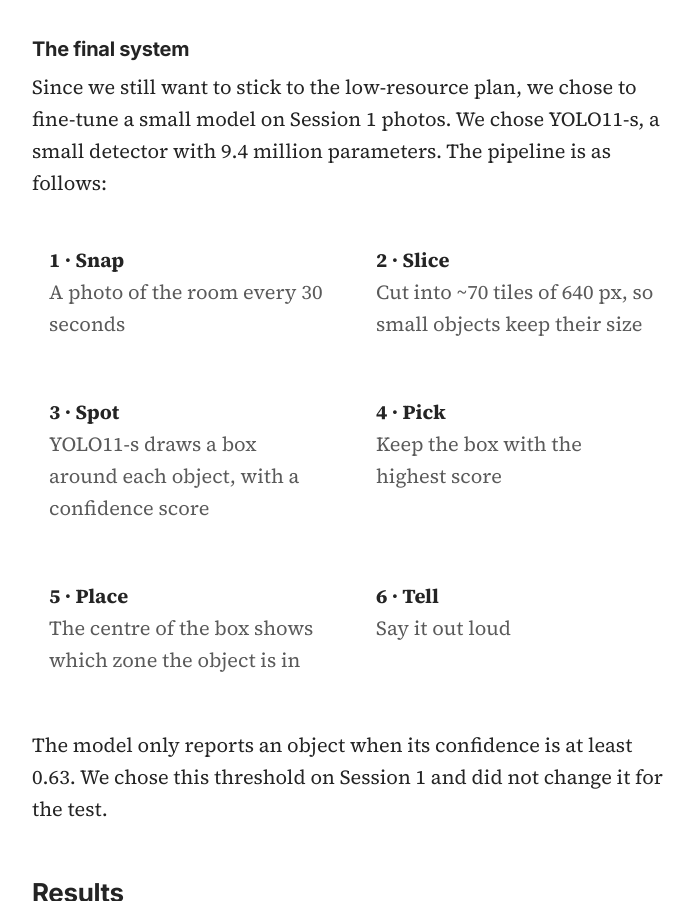
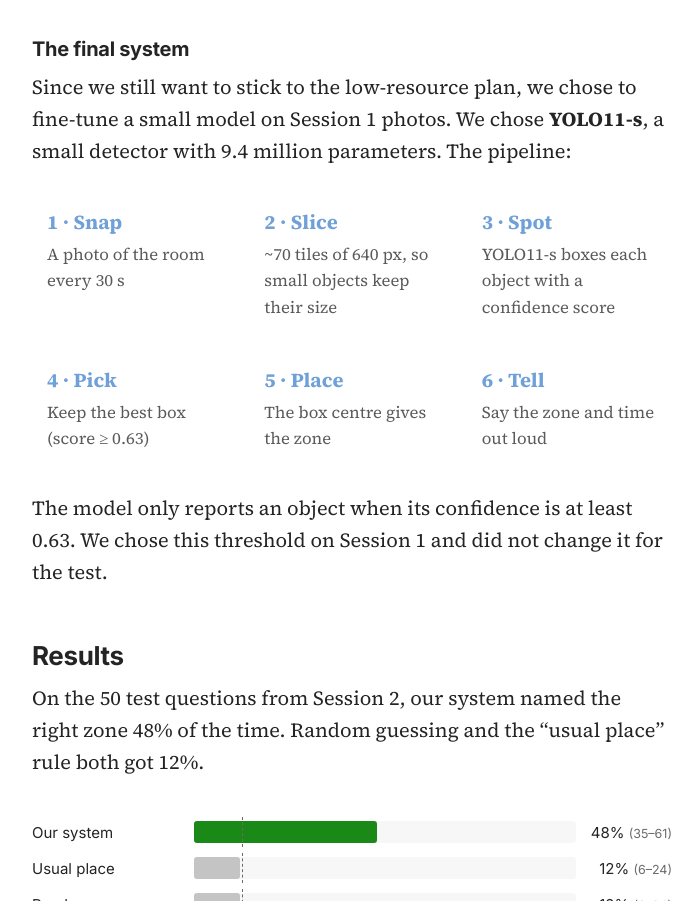
Before and after one commit to KhethiweDlamini/here_or_there_project, a plain HTML site: page index.html in a window 1280 px wide. Shown: the part 4766-5667 px from the top of the page, without its empty margins (288-987 px from the left). Drawn offline with Linux system fonts and the light colour scheme.

Commit message:
Update index.html

```diff
--- a/index.html
+++ b/index.html
@@ -143,15 +143,22 @@ footer{max-width:680px;margin:0 auto;padding:0 20px 60px;font:400 14px/1.5 Inter
 </figure>
 
 <h3>The final system</h3>
-<p>Since we still want to stick to the low-resource plan, we chose to fine-tune a small model on Session 1 photos. We chose YOLO11-s, a small detector with 9.4 million parameters. The pipeline is as follows:</p>
-<ol style="list-style:none;padding:0;margin:28px 0;display:grid;grid-template-columns:repeat(auto-fit,minmax(220px,1fr));gap:14px">
-  <li style="padding:16px;border:1px solid rgba(255,255,255,.12);border-radius:12px"><b>1 · Snap</b><br><span style="opacity:.75">A photo of the room every 30 seconds</span></li>
-  <li style="padding:16px;border:1px solid rgba(255,255,255,.12);border-radius:12px"><b>2 · Slice</b><br><span style="opacity:.75">Cut into ~70 tiles of 640 px, so small objects keep their size</span></li>
-  <li style="padding:16px;border:1px solid rgba(255,255,255,.12);border-radius:12px"><b>3 · Spot</b><br><span style="opacity:.75">YOLO11-s draws a box around each object, with a confidence score</span></li>
-  <li style="padding:16px;border:1px solid rgba(255,255,255,.12);border-radius:12px"><b>4 · Pick</b><br><span style="opacity:.75">Keep the box with the highest score</span></li>
-  <li style="padding:16px;border:1px solid rgba(255,255,255,.12);border-radius:12px"><b>5 · Place</b><br><span style="opacity:.75">The centre of the box shows which zone the object is in</span></li>
-  <li style="padding:16px;border:1px solid rgba(255,255,255,.12);border-radius:12px"><b>6 · Tell</b><br><span style="opacity:.75">Say it out loud</span></li>
-</ol>
+<p>Since we still want to stick to the low-resource plan, we chose to fine-tune a small model on Session 1 photos. We chose <b>YOLO11-s</b>, a small detector with 9.4 million parameters. The pipeline:</p>
+
+<style>
+.pf{display:grid;grid-template-columns:repeat(auto-fit,minmax(200px,1fr));gap:12px;margin:24px 0}
+.pf div{padding:14px;border:1px solid rgba(255,255,255,.12);border-radius:12px}
+.pf b{color:#6FA0D8}.pf small{display:block;opacity:.75;margin-top:4px}
+</style>
+
+<div class="pf">
+  <div><b>1 · Snap</b><small>A photo of the room every 30 s</small></div>
+  <div><b>2 · Slice</b><small>~70 tiles of 640 px, so small objects keep their size</small></div>
+  <div><b>3 · Spot</b><small>YOLO11-s boxes each object with a confidence score</small></div>
+  <div><b>4 · Pick</b><small>Keep the best box (score ≥ 0.63)</small></div>
+  <div><b>5 · Place</b><small>The box centre gives the zone</small></div>
+  <div><b>6 · Tell</b><small>Say the zone and time out loud</small></div>
+</div>
 
 <p style="margin-top:20px">The model only reports an object when its confidence is at least 0.63. We chose this threshold on Session 1 and did not change it for the test.</p>
 
```
